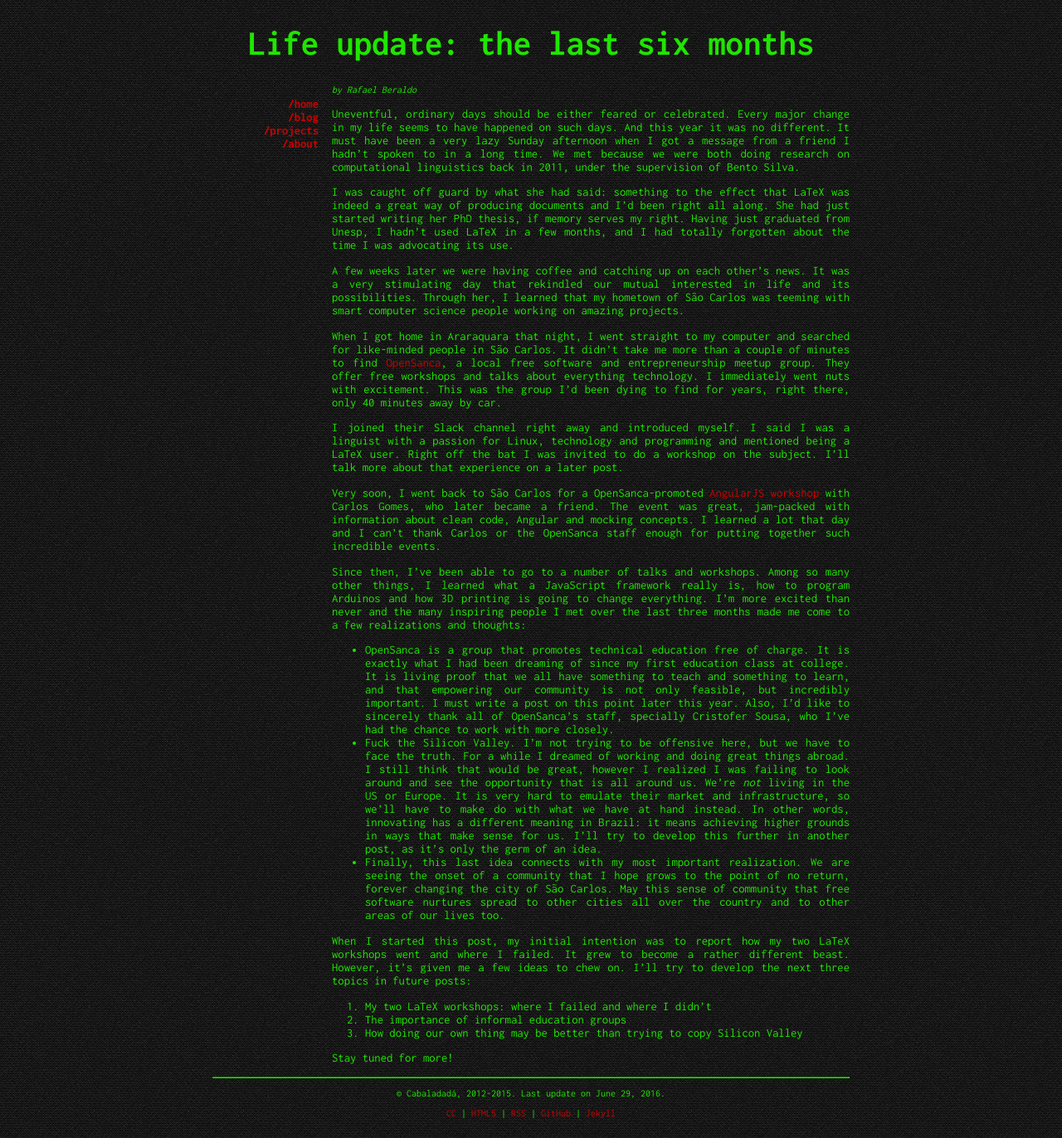
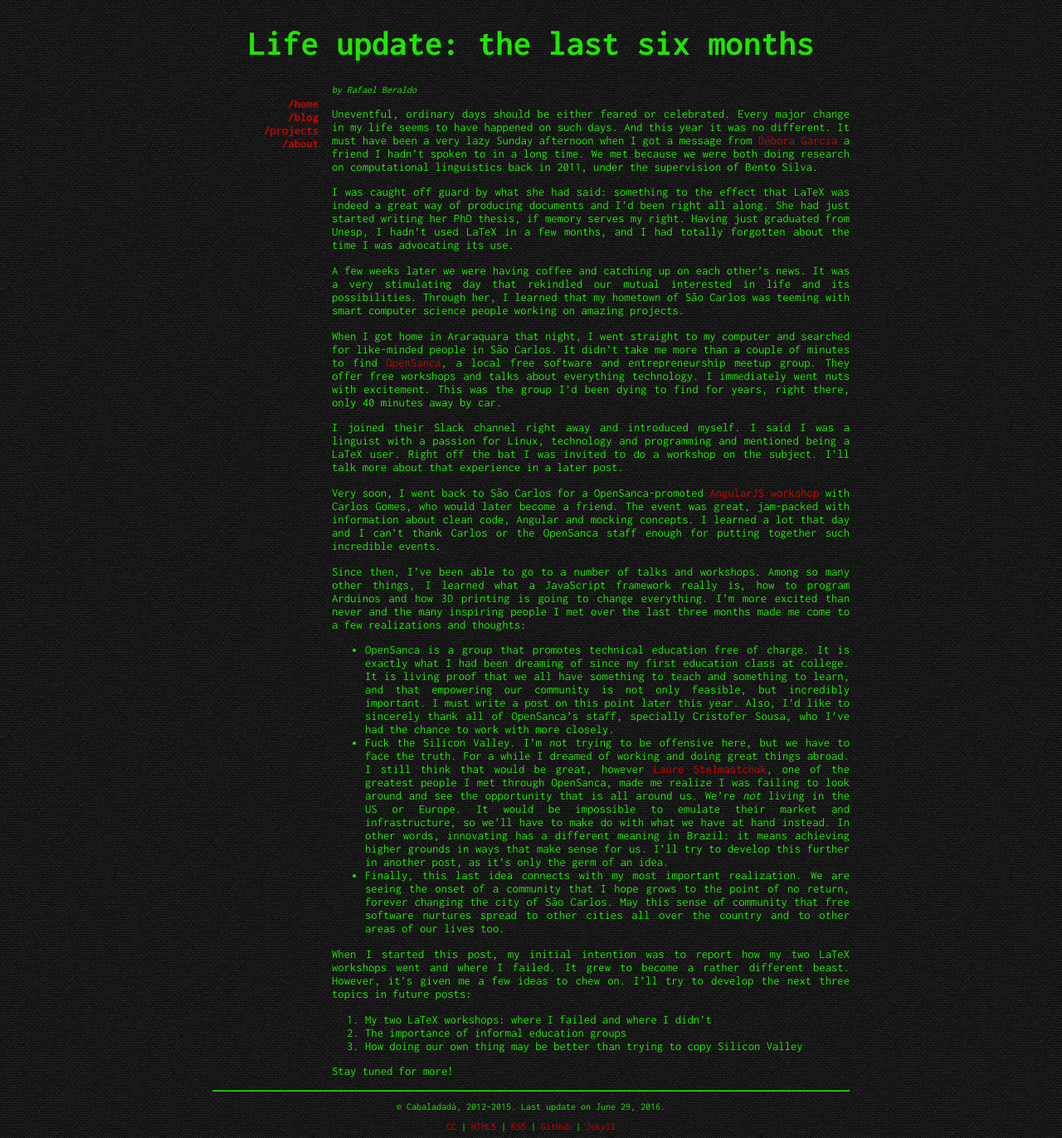
Before and after one commit to rberaldo/cabaladada, a Jekyll site: the page built from _posts/2016-06-28-life_update.markdown, in a window 1280 px wide. Shown: the whole page at 83% size. Built offline with Jekyll 4.4.1, drawn with Linux system fonts in a browser that asks for light colours; Markdown is read by kramdown in place of the engine named in the settings.

Commit message:
Fixed some issues in post

```diff
--- a/_posts/2016-06-28-life_update.markdown
+++ b/_posts/2016-06-28-life_update.markdown
@@ -8,9 +8,9 @@ excerpt: Uneventful, ordinary days should be either feared or celebrated. Every
 Uneventful, ordinary days should be either feared or celebrated. Every major
 change in my life seems to have happened on such days. And this year it was no
 different. It must have been a very lazy Sunday afternoon when I got a message
-from a friend I hadn't spoken to in a long time. We met because we were both
-doing research on computational linguistics back in 2011, under the supervision
-of Bento Silva.
+from [Débora Garcia](https://www.facebook.com/deboradom) a friend I hadn't
+spoken to in a long time. We met because we were both doing research on
+computational linguistics back in 2011, under the supervision of Bento Silva.
 
 I was caught off guard by what she had said: something to the effect that LaTeX
 was indeed a great way of producing documents and I'd been right all along. She
@@ -34,14 +34,14 @@ by car.
 I joined their Slack channel right away and introduced myself. I said I was a
 linguist with a passion for Linux, technology and programming and mentioned
 being a LaTeX user. Right off the bat I was invited to do a workshop on the
-subject. I'll talk more about that experience on a later post.
+subject. I'll talk more about that experience in a later post.
 
 Very soon, I went back to São Carlos for a OpenSanca-promoted [AngularJS
 workshop](https://speakerdeck.com/opensanca/workshop-de-clean-code-angular-and-mocks)
-with Carlos Gomes, who later became a friend. The event was great, jam-packed
-with information about clean code, Angular and mocking concepts. I learned a
-lot that day and I can't thank Carlos or the OpenSanca staff enough for
-putting together such incredible events.
+with Carlos Gomes, who would later become a friend. The event was great,
+jam-packed with information about clean code, Angular and mocking concepts. I
+learned a lot that day and I can't thank Carlos or the OpenSanca staff enough
+for putting together such incredible events.
 
 Since then, I've been able to go to a number of talks and workshops. Among so
 many other things, I learned what a JavaScript framework really is, how to
@@ -58,13 +58,15 @@ months made me come to a few realizations and thoughts:
   Cristofer Sousa, who I've had the chance to work with more closely.
 - Fuck the Silicon Valley. I'm not trying to be offensive here, but we have to
   face the truth. For a while I dreamed of working and doing great things
-  abroad. I still think that would be great, however I realized I was failing
-  to look around and see the opportunity that is all around us. We're _not_
-  living in the US or Europe. It is very hard to emulate their market and
-  infrastructure, so we'll have to make do with what we have at hand instead.
-  In other words, innovating has a different meaning in Brazil: it means
-  achieving higher grounds in ways that make sense for us. I'll try to develop
-  this further in another post, as it's only the germ of an idea.
+  abroad. I still think that would be great, however [Laure
+  Stelmastchuk](https://www.3dhubs.com/s%C3%A3o-carlos/hubs/laure-stelmastchuk),
+  one of the greatest people I met through OpenSanca, made me realize I was
+  failing to look around and see the opportunity that is all around us. We're
+  _not_ living in the US or Europe. It would be impossible to emulate their
+  market and infrastructure, so we'll have to make do with what we have at hand
+  instead. In other words, innovating has a different meaning in Brazil: it
+  means achieving higher grounds in ways that make sense for us. I'll try to
+  develop this further in another post, as it's only the germ of an idea.
 - Finally, this last idea connects with my most important realization. We are
   seeing the onset of a community that I hope grows to the point of no return,
   forever changing the city of São Carlos. May this sense of community that
```
